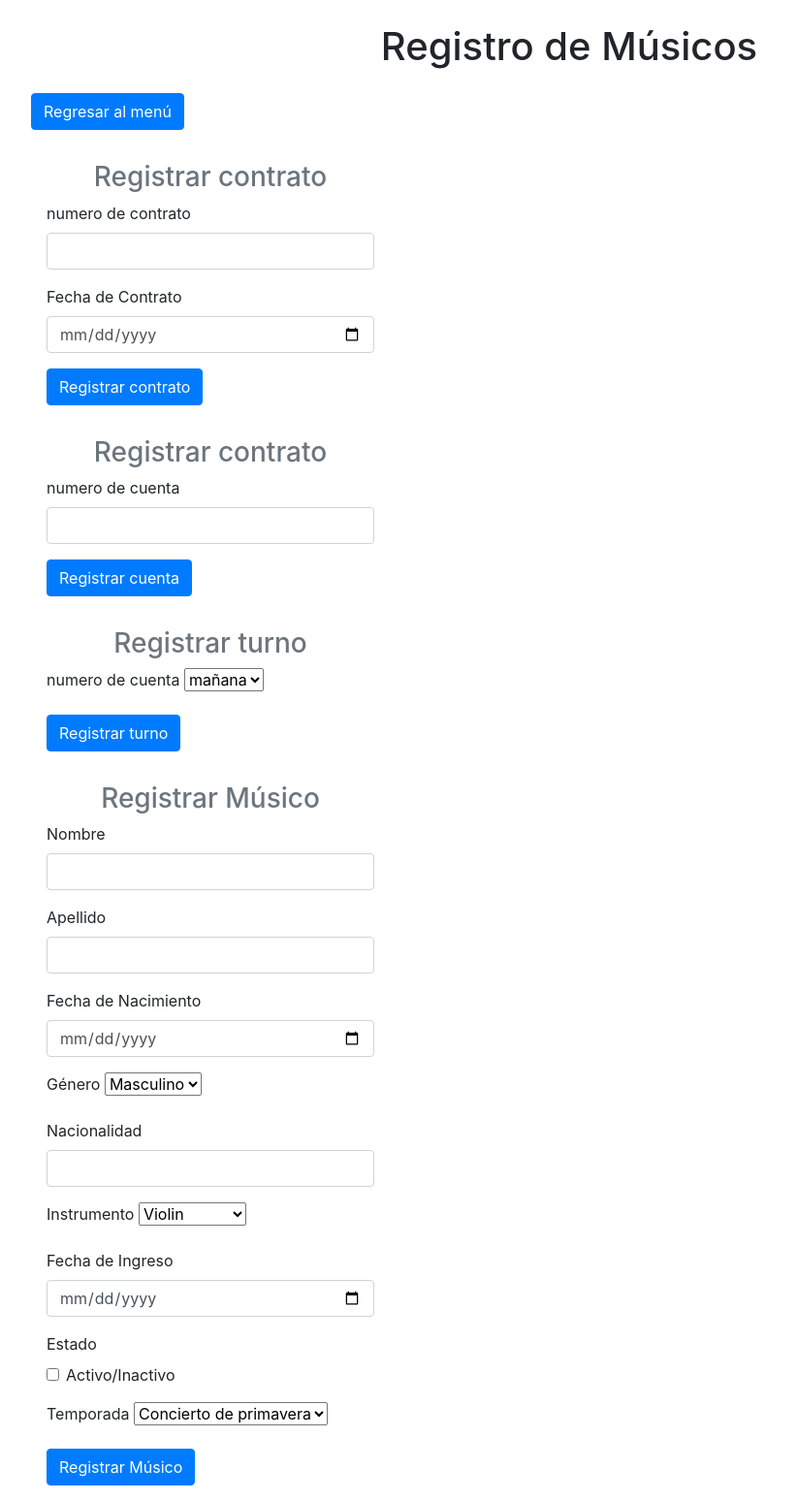
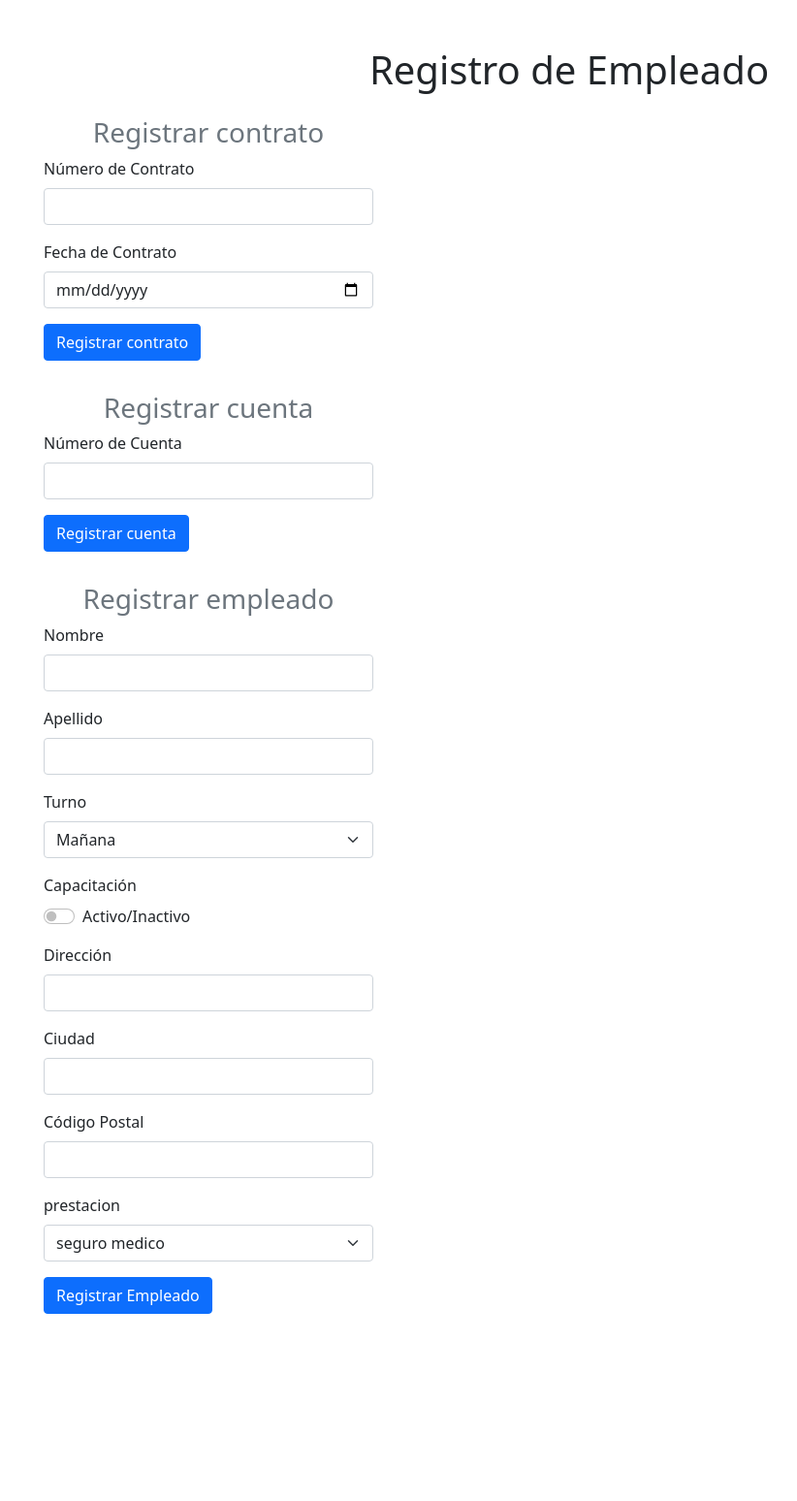
Before and after one commit to Elpuzzupuzu/Agencia, a PHP site: page /form_empleado.php in a window 1280 px wide. Shown: the whole page at 97% size, without its empty margins (53-875 px from the left). After the commit the page ends 1355 px from the top, so only its background shows below. Run offline with PHP 8.4, Linux system fonts and the light colour scheme.

Commit message:
depurando el form de empleados

```diff
--- a/form_empleado.php
+++ b/form_empleado.php
@@ -1,69 +1,42 @@
 <!DOCTYPE html>
-<html lang="en">
+<html lang="es">
 <head>
     <meta charset="UTF-8">
     <meta name="viewport" content="width=device-width, initial-scale=1.0">
-    <title>Registro de Empleados</title>
-    <link rel="stylesheet" href="https://stackpath.bootstrapcdn.com/bootstrap/4.5.2/css/bootstrap.min.css">
+    <title>Registro de Empleado</title>
+    <link href="https://cdn.jsdelivr.net/npm/bootstrap@5.1.3/dist/css/bootstrap.min.css" rel="stylesheet">
 </head>
 <body>
-    <div class="container">
-        <h1 class="text-center mt-4 mb-4">Registro de Músicos</h1>
-        <a href="./index.php" class="btn btn-primary mb-3">Regresar al menú</a>
-        <?php
-        session_start();
-        if (isset($_SESSION['mensaje'])) {
-            echo "<div class='alert alert-success' role='alert'>" . $_SESSION['mensaje'] . "</div>";
-            unset($_SESSION['mensaje']); // Eliminar el mensaje después de mostrarlo
-        }
-        ?>
-        <form class="col-4 p-3" action="registrar_musico.php" method="POST">
+    <div class="container mt-5">
+        <h1 class="text-center">Registro de Empleado</h1>
+
+        <!-- Formulario para registrar contrato -->
+        <form class="col-4 p-3" action="registrar_contrato.php" method="POST">
             <h3 class="text-center text-secondary">Registrar contrato</h3>
             <div class="mb-3">
-                <label for="nombre" class="form-label">numero de contrato</label>
+                <label for="nombre" class="form-label">Número de Contrato</label>
                 <input type="text" class="form-control" id="nombre" name="nombre" required>
             </div>
-
             <div class="mb-3">
                 <label for="fechacontrato" class="form-label">Fecha de Contrato</label>
                 <input type="date" class="form-control" id="fechacontrato" name="fechacontrato" required>
             </div>
-
             <button type="submit" class="btn btn-primary">Registrar contrato</button>
         </form>
 
-
-        <form class="col-4 p-3" action="registrar_musico.php" method="POST">
-            <h3 class="text-center text-secondary">Registrar contrato</h3>
+        <!-- Formulario para registrar cuenta -->
+        <form class="col-4 p-3" action="registrar_cuenta.php" method="POST">
+            <h3 class="text-center text-secondary">Registrar cuenta</h3>
             <div class="mb-3">
-                <label for="cuenta" class="form-label">numero de cuenta</label>
+                <label for="cuenta" class="form-label">Número de Cuenta</label>
                 <input type="text" class="form-control" id="cuenta" name="cuenta" required>
             </div>
-
             <button type="submit" class="btn btn-primary">Registrar cuenta</button>
         </form>
 
-        <form class="col-4 p-3" action="registrar_turno.php" method="POST">
-            <h3 class="text-center text-secondary">Registrar turno</h3>
-            <div class="mb-3">
-                <label for="turno" class="form-label">numero de cuenta</label>
-                <select class="form-select" id="turno" name="turno" required>
-                    <option value="1">mañana</option>
-                    <option value="2">tarde</option>
-                    <option value="3">tarde</option>
-                    <option value="4">turno a</option>
-                    <option value="5">turno b</option>
-
-                </select>
-            </div>
-
-            <button type="submit" class="btn btn-primary">Registrar turno</button>
-        </form>
-
-
-
-        <form class="col-4 p-3" action="registrar_musico.php" method="POST">
-            <h3 class="text-center text-secondary">Registrar Músico</h3>
+        <!-- Formulario para registrar empleado -->
+        <form class="col-4 p-3" action="registrar_empleado.php" method="POST">
+            <h3 class="text-center text-secondary">Registrar empleado</h3>
             <div class="mb-3">
                 <label for="nombre" class="form-label">Nombre</label>
                 <input type="text" class="form-control" id="nombre" name="nombre" required>
@@ -73,62 +46,53 @@
                 <input type="text" class="form-control" id="apellido" name="apellido" required>
             </div>
             <div class="mb-3">
-                <label for="fechanacimiento" class="form-label">Fecha de Nacimiento</label>
-                <input type="date" class="form-control" id="fechanacimiento" name="fechanacimiento" required>
-            </div>
-            <div class="mb-3">
-                <label for="genero" class="form-label">Género</label>
-                <select class="form-select" id="genero" name="genero" required>
-                    <option value="masculino">Masculino</option>
-                    <option value="femenino">Femenino</option>
+                <label for="turno" class="form-label">Turno</label>
+                <select class="form-select" id="turno" name="turno" required>
+                    <option value="1">Mañana</option>
+                    <option value="2">Tarde</option>
+                    <option value="3">Noche</option>
+                    <option value="4">Turno A</option>
+                    <option value="5">Turno B</option>
                 </select>
             </div>
             <div class="mb-3">
-                <label for="nacionalidad" class="form-label">Nacionalidad</label>
-                <input type="text" class="form-control" id="nacionalidad" name="nacionalidad" required>
-            </div>
-            <div class="mb-3">
-                <label for="instrumento" class="form-label">Instrumento</label>
-                <select class="form-select" id="instrumento" name="instrumento" required>
-                    <option value="1">Violin</option>
-                    <option value="2">Viola</option>
-                    <option value="3">Violonchelo</option>
-                    <option value="4">Contrabajo</option>
-                    <option value="5">Arpa</option>
-                    <option value="6">Flauta</option>
-                    <option value="7">Oboe</option>
-                    <option value="8">Clarinete</option>
-                    <option value="9">Fagot</option>
-                    <option value="10">Trompeta</option>
-                    <option value="11">Trombón</option>
-                    <option value="12">Tuba</option>
-                    <option value="13">Corno</option>
-                    <option value="14">Tambor</option>
-                    <option value="15">Piano</option>
-                </select>
-            </div>
-            <div class="mb-3">
-                <label for="fechaingreso" class="form-label">Fecha de Ingreso</label>
-                <input type="date" class="form-control" id="fechaingreso" name="fechaingreso" required>
-            </div>
-            <div class="mb-3">
-                <label class="form-label" for="estado">Estado</label>
+                <label class="form-label" for="capacitacion">Capacitación</label>
                 <div class="form-check form-switch">
-                    <input class="form-check-input" type="checkbox" id="estado" name="estado" value="activo">
-                    <label class="form-check-label" for="estado">Activo/Inactivo</label>
+                    <input class="form-check-input" type="checkbox" id="capacitacion" name="capacitacion" value="activo">
+                    <label class="form-check-label" for="capacitacion">Activo/Inactivo</label>
                 </div>
             </div>
             <div class="mb-3">
-                <label for="temporada" class="form-label">Temporada</label>
-                <select class="form-select" id="temporada" name="temporada" required>
-                    <option value="1">Concierto de primavera</option>
-                    <option value="2">Festival de Verano</option>
-                    <option value="3">Recital de Otoño</option>
-                    <option value="4">Gala de Invierno</option>
+                <label for="direccion" class="form-label">Dirección</label>
+                <input type="text" class="form-control" id="direccion" name="direccion" required>
+            </div>
+            <div class="mb-3">
+                <label for="ciudad" class="form-label">Ciudad</label>
+                <input type="text" class="form-control" id="ciudad" name="ciudad" required>
+            </div>
+            <div class="mb-3">
+                <label for="codigo_postal" class="form-label">Código Postal</label>
+                <input type="text" class="form-control" id="codigo_postal" name="codigo_postal" required>
+            </div>
+
+            <div class="mb-3">
+                <label for="id_prestacion" class="form-label">prestacion</label>
+                <select class="form-select" id="id_prestacion" name="id_prestacion" required>
+                    <option value="1">seguro medico</option>
+                    <option value="2">bono anual</option>
+                    <option value="3">subsidio de transporte</option>
+                    <option value="4">vaciones pagadas</option>
+                    <option value="5">subsidio comida</option>
                 </select>
             </div>
-            <button type="submit" class="btn btn-primary">Registrar Músico</button>
+
+
+
+
+            <button type="submit" class="btn btn-primary">Registrar Empleado</button>
         </form>
     </div>
+
+    <script src="https://cdn.jsdelivr.net/npm/bootstrap@5.1.3/dist/js/bootstrap.bundle.min.js"></script>
 </body>
 </html>
```
Also changed, not shown: registrar_contrato.php (added, +40 -0 lines), registrar_cuenta.php (added, +39 -0 lines), registrar_empleado.php (+48 -0 lines).
